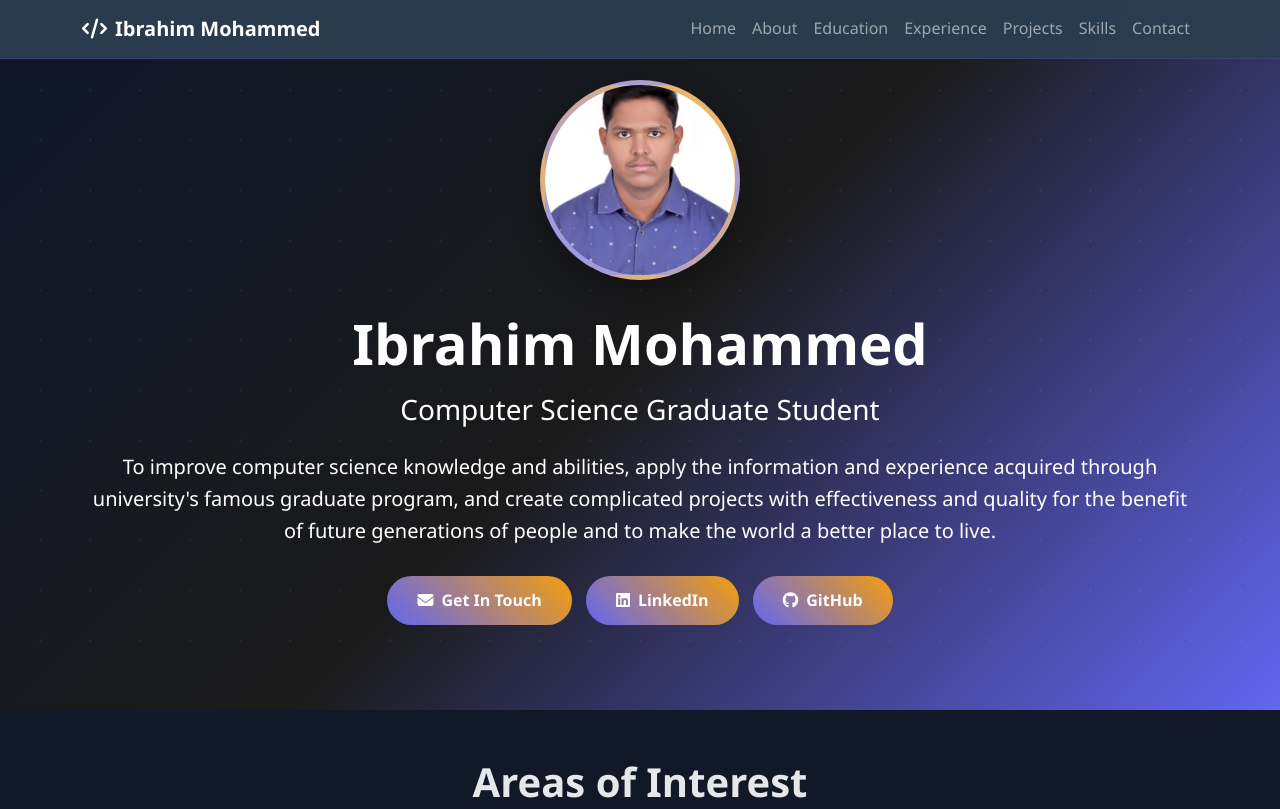
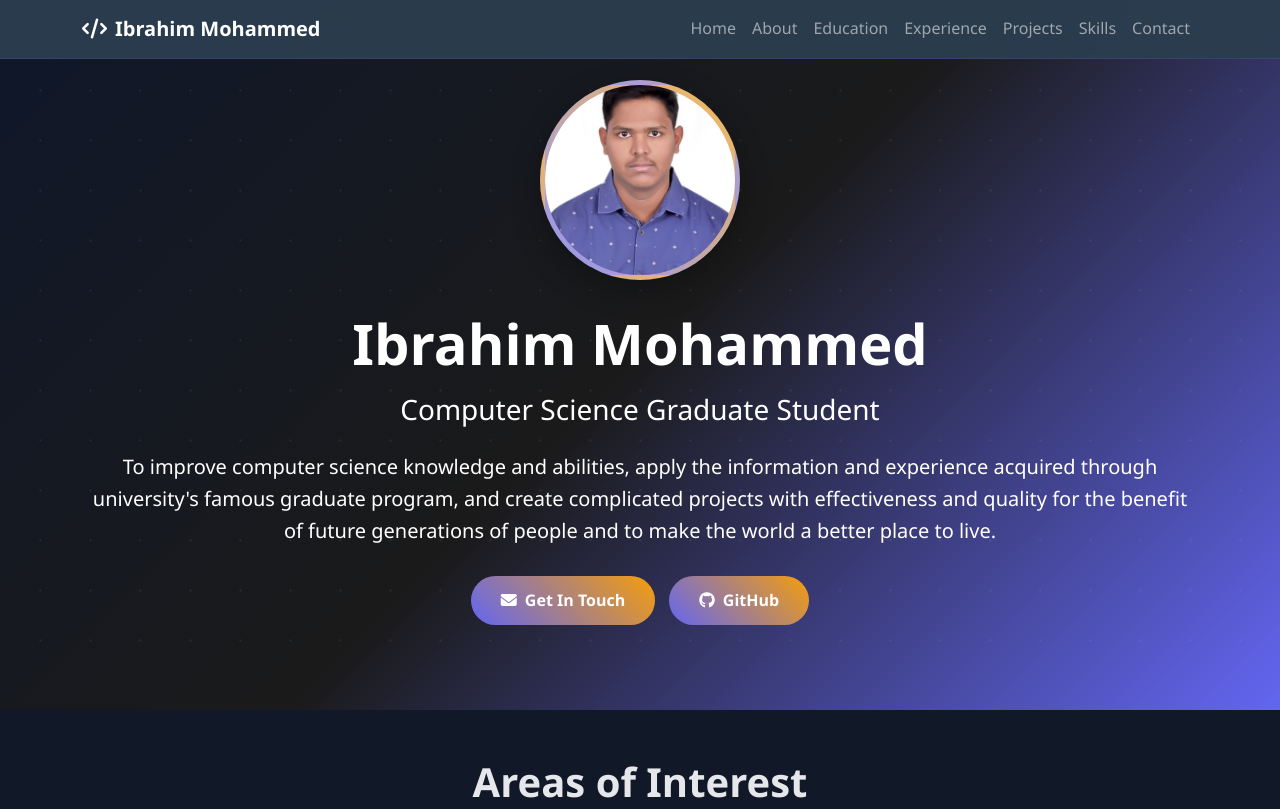
Before and after one commit to ibrahim19860/ibrahim19860.github.io, a plain HTML site: page index.html in a window 1280 px wide. Shown: the top 809 px of the page. Drawn offline with nearby package versions, Linux system fonts and the light colour scheme.

Commit message:
Update index.html

```diff
--- a/index.html
+++ b/index.html
@@ -302,9 +302,6 @@
                 <div>
                     <a href="#contact" class="btn-custom">
                         <i class="fas fa-envelope me-2"></i>Get In Touch
-                    </a>
-                    <a href="https://linkedin.com/in/mohammed-ibrahim-9800a226b" class="btn-custom" target="_blank">
-                        <i class="fab fa-linkedin me-2"></i>LinkedIn
                     </a>
                     <a href="https://github.com/ibrahim19860" class="btn-custom" target="_blank">
                         <i class="fab fa-github me-2"></i>GitHub
```
